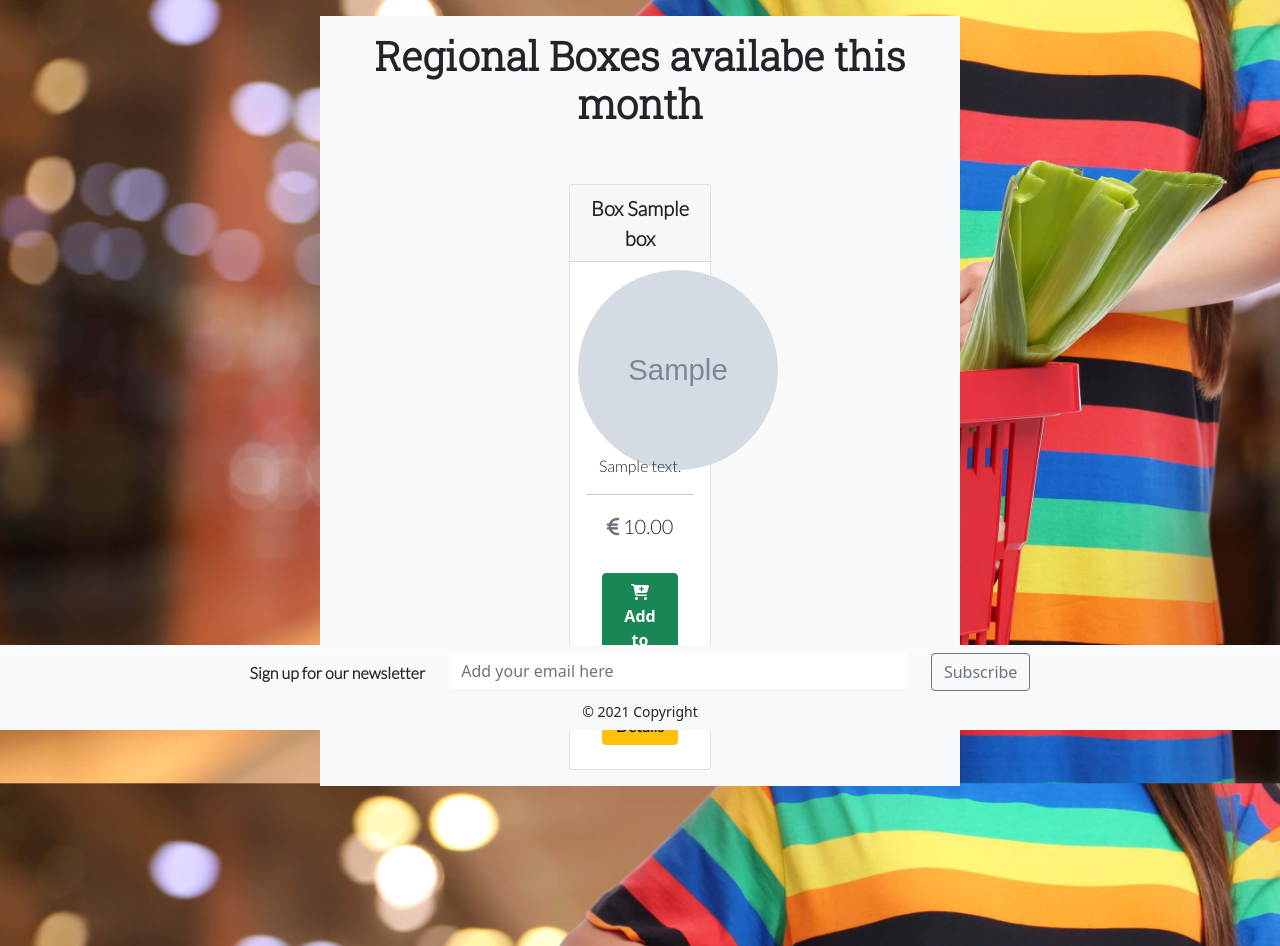
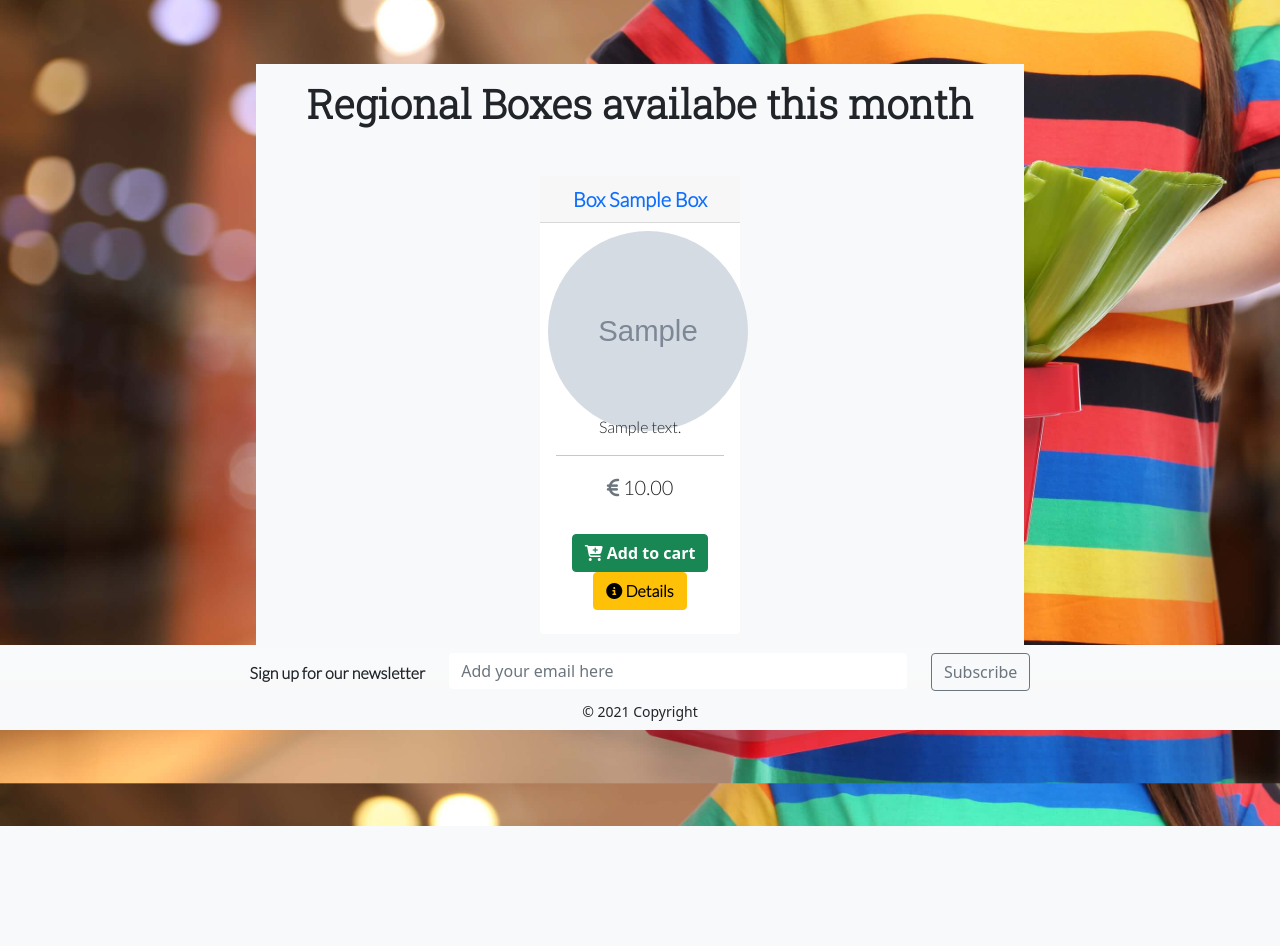
Before and after one commit to nandabritto/PP5, a Django app: page /products/ in a window 1280 px wide. Shown: the part 70-1016 px from the top of the page. After the commit the page ends 896 px from the top, so only its background shows below. Run offline with Django 3.2, Linux system fonts and the light colour scheme; tables that the repository leaves empty hold one stand-in row (values such as "Sample post"); grey boxes marked "Sample" are stand-in pictures; some libraries are stand-ins or nearby versions.

Commit message:
Add new style to products cards on products page

```diff
--- a/products/templates/products/products.html
+++ b/products/templates/products/products.html
@@ -16,22 +16,22 @@
 
 {% block content %}
 <section>
-    <div class="bg-light w-50 mx-auto">
+    <div class="products-container bg-light mx-auto">
         <!-- Page title -->
         <h1 class="text-center m-3 p-3" item-prop="available products"><strong> Regional Boxes availabe this
                 month</strong>
         </h1>
 
         <!-- Boxes container -->
-        <div class="row d-flex justify-content-center text-center products-container" itemscope>
+        <div class="row d-flex justify-content-center text-center mx-auto test" >
 
             {% for box in boxes %}
-            <div class="col-sm-6 col-md-5 col-lg-4 col-xl-3 col-10 gy-4">
+            <div class="col-lg-4 col-md-6 col-sm-11">
                 <!-- Box card -->
-                <div class="card border-1">
+                <div class="card m-3 border-0 ">
                     <!-- Box name -->
-                    <div class="card-header">
-                        <p class="mb-0 lead fw-bolder" itemprop="name">Box {{ box.box_name }}</p>
+                    <div class="card-header ">
+                        <p class="mb-0 lead fw-bolder text-primary" itemprop="name">Box {{ box.box_name|title}}</p>
                     </div>
                     <!-- Box image -->
                     {% if box.box_image %}
@@ -52,7 +52,7 @@
 
                         <!-- Box description -->
                         <p class="mb-0" itemprop="description">{{ box.box_description }}</p>
-                        <hr>
+                        <hr class="text-dark">
                     </div>
                     <div class="card-footer bg-white pt-0 border-0 text-left">
                         <div class="row">
@@ -66,9 +66,9 @@
                         </div>
                     </div>
                     <span class="m-2 p-3">
-                        <button class="btn btn-success fw-bold mx-2 update-cart" itemprop="url" data-box="{{box.id}}"
+                        <button class="btn btn-success fw-bold mx-1 update-cart" itemprop="url" data-box="{{box.id}}"
                             data-action="add" type="button"><i class="fas fa-cart-plus"></i> Add to cart</button>
-                        <a class="btn btn-warning fw-bold mx-2" itemprop="url"
+                        <a class="btn btn-warning fw-bold mx-1" itemprop="url"
                             href="{% url 'product_details' box.id %}"><i class="fas fa-info-circle"></i>
                             Details</a></span>
                 </div>
--- a/static/css/products.css
+++ b/static/css/products.css
@@ -1,19 +1,32 @@
-.product-img-box{
-    height:20vh;
+.product-img-box {
+    height: 20vh;
 }
 
-.product-image{
-    width:200px;
-    height:200px;
+.products-container {
+    width: 60%;
+    margin-top:5%;
+}
+
+.product-image {
+    width: 200px;
+    height: 200px;
 }
 
 .products-container {
     padding-bottom: 2vh !important;
 }
 
+@media only screen and (max-width: 900px) {
+    .products-container {
+        width: 90%;
+    }
+}
+
+
+
 @media only screen and (max-width: 400px) {
 
     .products-container {
-        padding-bottom: 20vh!important;
+        padding-bottom: 20vh !important;
     }
 }
```
